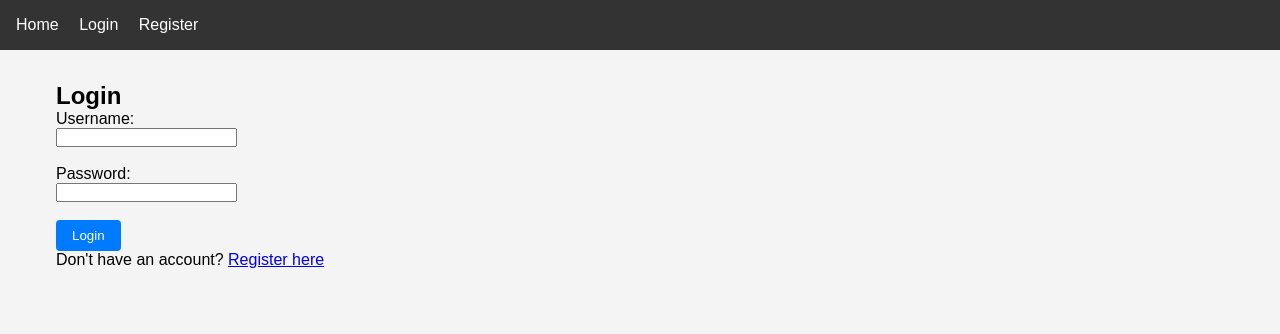
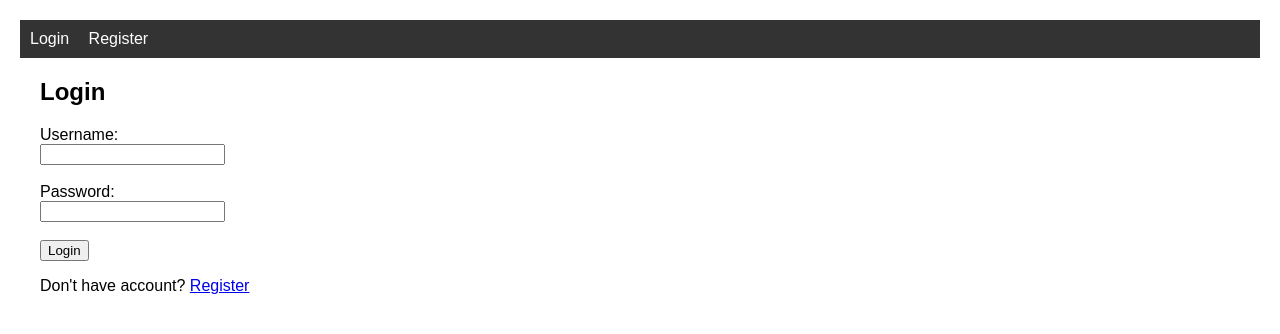
Before and after one commit to kdgohil1819/DMS, a Django app: page /accounts/login/ in a window 1280 px wide. Shown: the top 334 px of the page. Run offline with Django 5.2, Linux system fonts and the light colour scheme.

Commit message:
add loginpages

```diff
--- a/templates/accounts/login.html
+++ b/dms_project/templates/accounts/login.html
@@ -14,7 +14,7 @@
         <input type="password" name="password" required>
     </div>
     <br>
-    <button type="submit" class="btn">Login</button>
-    <p>Don't have an account? <a href="{% url 'register' %}">Register here</a></p>
+    <button type="submit">Login</button>
+    <p>Don't have account? <a href="{% url 'register' %}">Register</a></p>
 </form>
 {% endblock %}
--- /dev/null
+++ b/dms_project/templates/base/base.html
@@ -0,0 +1,36 @@
+<!DOCTYPE html>
+<html>
+<head>
+    <title>DMS</title>
+    <style>
+        body { font-family: Arial; margin: 0; padding: 20px; }
+        .nav { background: #333; padding: 10px; }
+        .nav a { color: white; margin-right: 15px; text-decoration: none; }
+        .container { max-width: 1200px; margin: 20px auto; }
+        .alert { padding: 10px; margin: 10px 0; border-radius: 4px; }
+        .alert-success { background: #d4edda; color: #155724; }
+        .alert-error { background: #f8d7da; color: #721c24; }
+    </style>
+</head>
+<body>
+    <div class="nav">
+        {% if user.is_authenticated %}
+            <a href="{% url 'dashboard' %}">Dashboard</a>
+            <a href="{% url 'logout' %}">Logout ({{ user.username }})</a>
+        {% else %}
+            <a href="{% url 'login' %}">Login</a>
+            <a href="{% url 'register' %}">Register</a>
+        {% endif %}
+    </div>
+
+    <div class="container">
+        {% if messages %}
+            {% for message in messages %}
+                <div class="alert alert-{{ message.tags }}">{{ message }}</div>
+            {% endfor %}
+        {% endif %}
+
+        {% block content %}{% endblock %}
+    </div>
+</body>
+</html>
--- a/templates/base/base.html
+++ /dev/null
@@ -1,85 +0,0 @@
-<!DOCTYPE html>
-<html lang="en">
-<head>
-    <meta charset="UTF-8">
-    <meta name="viewport" content="width=device-width, initial-scale=1.0">
-    <title>Document Management System</title>
-    <style>
-        * {
-            margin: 0;
-            padding: 0;
-            box-sizing: border-box;
-        }
-        body {
-            font-family: Arial, sans-serif;
-            background-color: #f4f4f4;
-        }
-        .navbar {
-            background-color: #333;
-            color: white;
-            padding: 1rem;
-        }
-        .navbar a {
-            color: white;
-            text-decoration: none;
-            margin-right: 1rem;
-        }
-        .container {
-            max-width: 1200px;
-            margin: 2rem auto;
-            padding: 0 1rem;
-        }
-        .btn {
-            display: inline-block;
-            padding: 0.5rem 1rem;
-            background-color: #007bff;
-            color: white;
-            text-decoration: none;
-            border-radius: 4px;
-            border: none;
-            cursor: pointer;
-        }
-        .btn:hover {
-            background-color: #0056b3;
-        }
-        .alert {
-            padding: 1rem;
-            margin-bottom: 1rem;
-            border-radius: 4px;
-        }
-        .alert-success {
-            background-color: #d4edda;
-            color: #155724;
-        }
-        .alert-error {
-            background-color: #f8d7da;
-            color: #721c24;
-        }
-    </style>
-</head>
-<body>
-    <nav class="navbar">
-        <a href="/">Home</a>
-        {% if user.is_authenticated %}
-            <a href="#">Dashboard</a>
-            <a href="{% url 'logout' %}">Logout ({{ user.username }})</a>
-        {% else %}
-            <a href="{% url 'login' %}">Login</a>
-            <a href="{% url 'register' %}">Register</a>
-        {% endif %}
-    </nav>
-
-    <div class="container">
-        {% if messages %}
-            {% for message in messages %}
-                <div class="alert alert-{{ message.tags }}">
-                    {{ message }}
-                </div>
-            {% endfor %}
-        {% endif %}
-
-        {% block content %}
-        {% endblock %}
-    </div>
-</body>
-</html>
```
Also changed, not shown: dms_project/dms_project/settings.py (+8 -3 lines), dms_project/templates/accounts/dashboard.html (renamed from templates/accounts/dashboard.html), dms_project/templates/accounts/register.html (renamed from templates/accounts/register.html).
